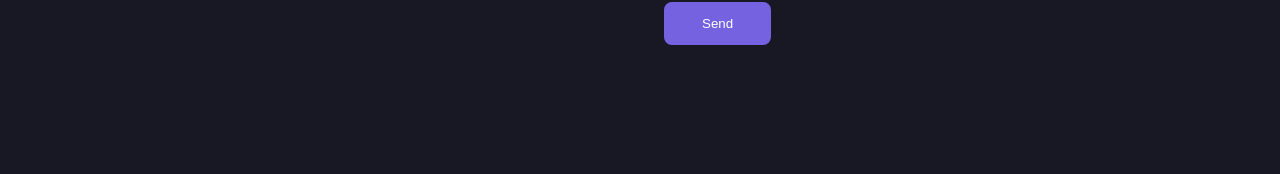
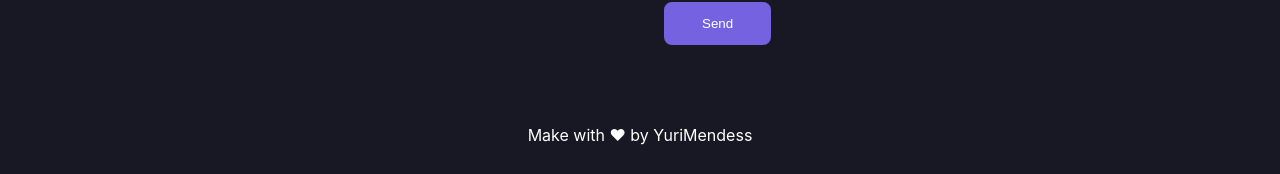
Before and after one commit to yurimds10/my-portfolio, a Next.js app: page / in a window 1280 px wide. Shown: the part 2152-2326 px from the top of the page. Before the commit the page ends 2229 px from the top, so only its background shows below. Built offline with nearby package versions, Linux system fonts and the light colour scheme; no server answers.

Commit message:
add style and content in footer

```diff
--- a/src/patterns/footer/index.tsx
+++ b/src/patterns/footer/index.tsx
@@ -1,10 +1,13 @@
 import { Container } from "../../components/layout/styles";
+import { Copy, StyledFooter } from "./styles";
 
 const Footer = () => {
   return (
-    <footer>
-
-    </footer>
+    <StyledFooter>
+      <Container>
+        <Copy>Make with ❤ by YuriMendess</Copy>
+      </Container>
+    </StyledFooter>
   );
 };
 
--- /dev/null
+++ b/src/patterns/footer/styles.ts
@@ -0,0 +1,11 @@
+import styled from "styled-components";
+
+const StyledFooter = styled.footer`
+  padding: 3rem 0 2rem 0;
+`;
+
+const Copy = styled.p`
+  text-align: center;
+`;
+
+export { StyledFooter, Copy };
```
